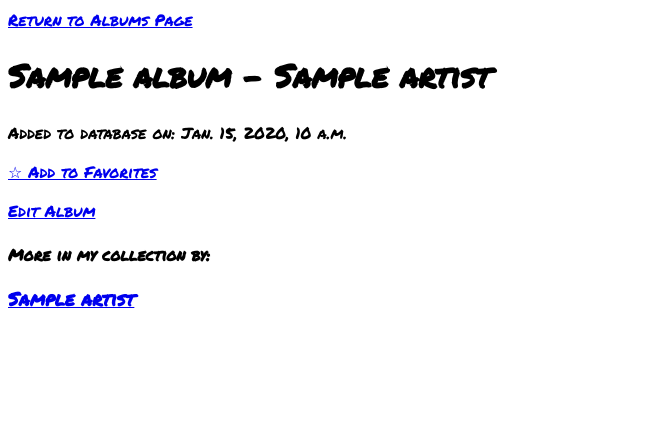
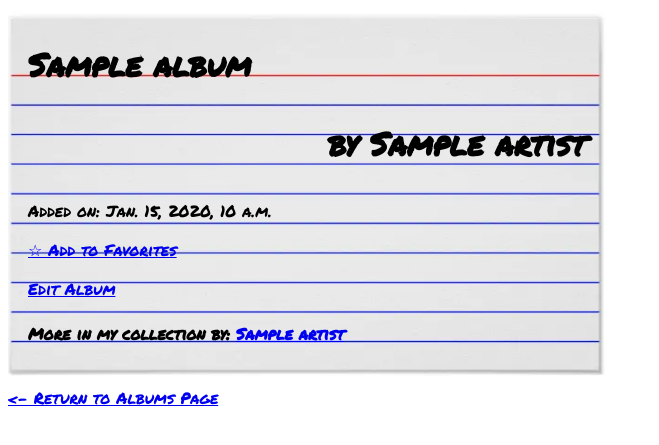
Before and after one commit to Momentum-Team-13/django-music-lisaismyname0, a Django app: template templates/Album/album_info.html in a window 1280 px wide. Shown: the top 445 px of the page, without its empty margins (0-659 px from the left). Run offline with Django 4.2, Linux system fonts and the light colour scheme; the template is opened without the code that fills it: most values are stand-ins (such as "Sample title", 1, 10 or a date in 2020).

Commit message:
more styling

```diff
--- a/static/css/style.css
+++ b/static/css/style.css
@@ -6,6 +6,12 @@
     text-align: center;
     background-color: rgba(255, 255, 255, 0.256);
 
+
+}
+
+#inside_note {
+    margin: 10px;
+    padding: 10px;
 }
 
 #board {
@@ -13,6 +19,13 @@
     background-image: url(board.jpg);
     background-size: contain;
 
+}
+
+#journal_entry {
+    width: fit-content;
+    background-image: url(index_card.png);
+    background-repeat: no-repeat;
+    background-size: 100% 100%;
 }
 
 #container {
--- a/templates/Album/album_info.html
+++ b/templates/Album/album_info.html
@@ -1,16 +1,19 @@
 {% extends "base.html" %}
 {% block content %}
-<a href="{% url 'list_albums' %}">Return to Albums Page</a>
+
+<div id="journal_entry">
+    <div id="inside_note">
+        <h1> {{album}}<br>
+            <p style="margin-left:300px">by
+                {% for artist in album.artists.all %}
+                {{artist}}<br>
+                {% endfor %}</p>
+        </h1>
 
         <div>
-    <h1> {{album}} -
-        {% for artist in album.artists.all %}
-        {{artist}}<br> {% endfor %}</h1>
+            <p>Added on: {{album.added_to_database_at}}</p>
+        </div>
 
-    <div>
-        <p>Added to database on: {{album.added_to_database_at}}</p>
-    </div>
-</div>
         <div>
             {% if album in favorite_albums %}
             <p> <a href="{% url 'undo_favorite' pk=album.pk %}"> &#11088; Undo Favorite </a>
@@ -26,10 +29,15 @@
         <div>
             <h4>More in my collection by:
                 {% for artist in album.artists.all %}
-        <div>
-            <h3><a href="{% url 'by_artist' pk=artist.pk %}">{{artist}}</a> </h3>
-        </div>
+
+                <span><a href="{% url 'by_artist' pk=artist.pk %}">{{artist}}</a> </span>
+
                 {% endfor %}
             </h4>
+        </div>
+    </div>
+</div>
 
+<a href="{% url 'list_albums' %}">
+    <- Return to Albums Page</a>
         {% endblock %}
```
Also changed, not shown: templates/Album/by_artist.html (+13 -5 lines), static/css/index_card.png (added). Lines whose indentation alone changed are shown as unchanged.
